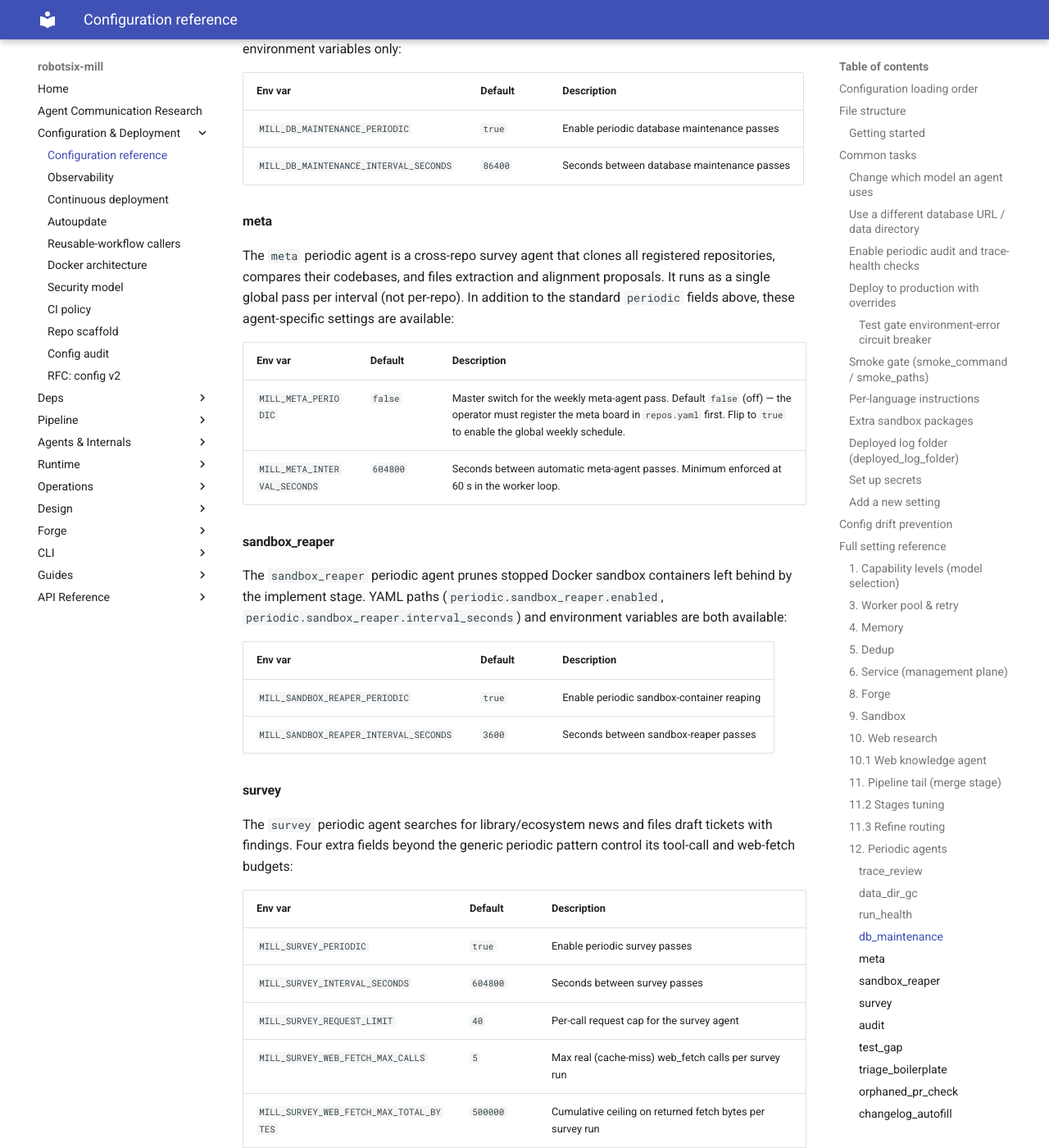
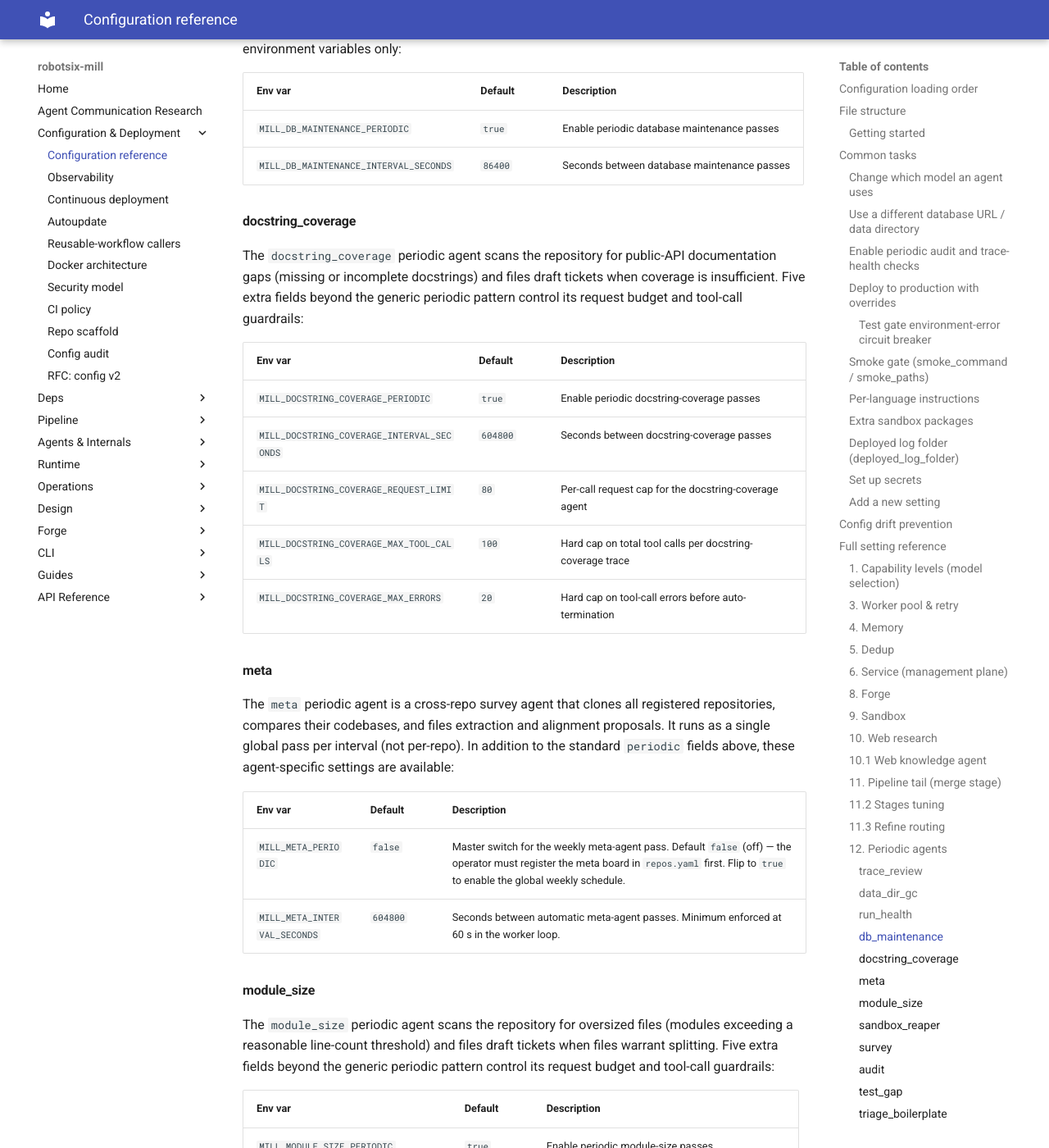
Before and after one commit to damien-robotsix/robotsix-mill, an MkDocs documentation site: the page built from docs/config/configuration.md, in a window 1280 px wide and 1400 px high, scrolled down 30603 px. Shown: the whole window at 82% size. Built offline with MkDocs 1.6.1 and Material for MkDocs 9.7.7, drawn with Linux system fonts in a browser that asks for light colours; some of the changed text lies outside the part shown.

Commit message:
mill: config drift: docstring_coverage and module_size periodic agents missing from docs/config/configuration.md (20260727T194806Z-config-drift-docstring-coverage-and-modu-f2c2) (#2587)
Co-authored-by: robotsix-mill <mill@robotsix.local>

```diff
--- a/docs/config/configuration.md
+++ b/docs/config/configuration.md
@@ -617,7 +617,7 @@ Each periodic agent shares this pattern:
 
 Periodic agents: `audit`, `trace_health`, `trace_review`, `health`, `test_gap`,
 `agent_check`, `survey`, `ci_monitor`, `config_sync`, `member_sync`, `meta`, `bc_check`,
-`completeness_check`, `diagnostic`, `forge_parity`, `module_curator`, `orphaned_pr_check`,
+`completeness_check`, `diagnostic`, `docstring_coverage`, `forge_parity`, `module_curator`, `module_size`, `orphaned_pr_check`,
 `copy_paste`, `timeout_escalation`, `triage_boilerplate`, `langfuse_cleanup`, `data_dir_gc`, `dependabot_ingest`, `run_health`, `stale_branch_cleanup`,
 `db_maintenance`, `sandbox_reaper`, `repo_description_sync`.
 
@@ -729,6 +729,21 @@ The `db_maintenance` periodic agent runs SQLite maintenance (`VACUUM`,
 | `MILL_DB_MAINTENANCE_PERIODIC` | `true` | Enable periodic database maintenance passes |
 | `MILL_DB_MAINTENANCE_INTERVAL_SECONDS` | `86400` | Seconds between database maintenance passes |
 
+#### docstring_coverage
+
+The `docstring_coverage` periodic agent scans the repository for public-API
+documentation gaps (missing or incomplete docstrings) and files draft tickets
+when coverage is insufficient. Five extra fields beyond the generic periodic
+pattern control its request budget and tool-call guardrails:
+
+| Env var | Default | Description |
+|---------|---------|-------------|
+| `MILL_DOCSTRING_COVERAGE_PERIODIC` | `true` | Enable periodic docstring-coverage passes |
+| `MILL_DOCSTRING_COVERAGE_INTERVAL_SECONDS` | `604800` | Seconds between docstring-coverage passes |
+| `MILL_DOCSTRING_COVERAGE_REQUEST_LIMIT` | `80` | Per-call request cap for the docstring-coverage agent |
+| `MILL_DOCSTRING_COVERAGE_MAX_TOOL_CALLS` | `100` | Hard cap on total tool calls per docstring-coverage trace |
+| `MILL_DOCSTRING_COVERAGE_MAX_ERRORS` | `20` | Hard cap on tool-call errors before auto-termination |
+
 #### meta
 
 The `meta` periodic agent is a cross-repo survey agent that clones all
@@ -741,6 +756,21 @@ these agent-specific settings are available:
 |---------|---------|-------------|
 | `MILL_META_PERIODIC` | `false` | Master switch for the weekly meta-agent pass. Default `false` (off) — the operator must register the meta board in `repos.yaml` first. Flip to `true` to enable the global weekly schedule. |
 | `MILL_META_INTERVAL_SECONDS` | `604800` | Seconds between automatic meta-agent passes. Minimum enforced at 60 s in the worker loop. |
+
+#### module_size
+
+The `module_size` periodic agent scans the repository for oversized files
+(modules exceeding a reasonable line-count threshold) and files draft tickets
+when files warrant splitting. Five extra fields beyond the generic periodic
+pattern control its request budget and tool-call guardrails:
+
+| Env var | Default | Description |
+|---------|---------|-------------|
+| `MILL_MODULE_SIZE_PERIODIC` | `true` | Enable periodic module-size passes |
+| `MILL_MODULE_SIZE_INTERVAL_SECONDS` | `604800` | Seconds between module-size passes |
+| `MILL_MODULE_SIZE_REQUEST_LIMIT` | `60` | Per-call request cap for the module-size agent |
+| `MILL_MODULE_SIZE_MAX_TOOL_CALLS` | `80` | Hard cap on total tool calls per module-size trace |
+| `MILL_MODULE_SIZE_MAX_ERRORS` | `20` | Hard cap on tool-call errors before auto-termination |
 
 #### sandbox_reaper
 
```
Also changed, not shown: CHANGELOG.md (+1 -0 lines).
